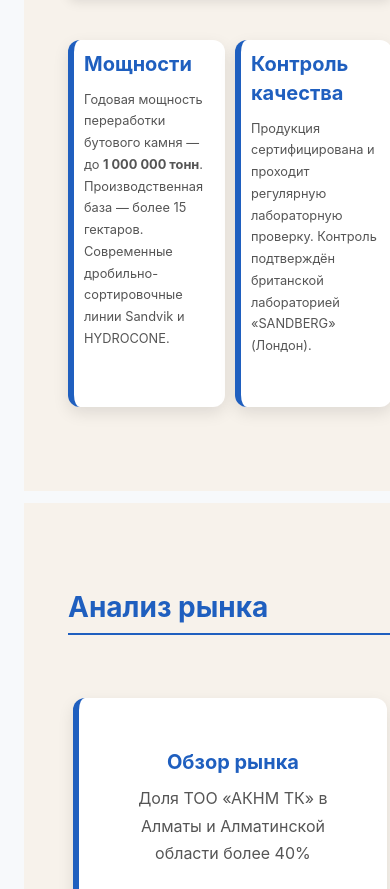
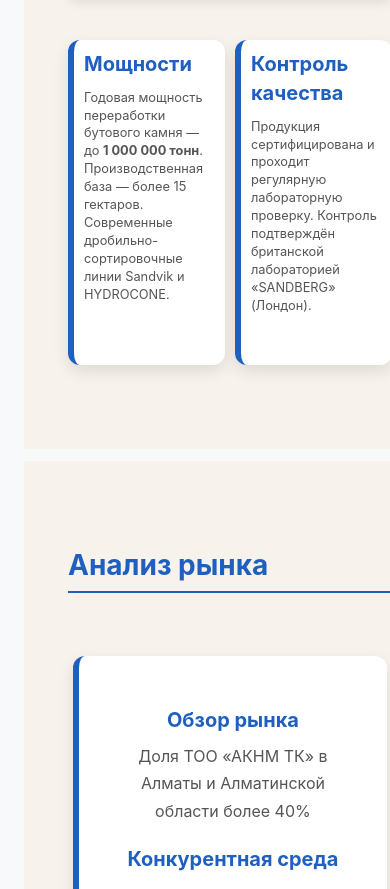
Before and after one commit to user-name232323/turansoft, a plain HTML site: page index.html in a window 390 px wide. Shown: the part 1439-2328 px from the top of the page. Drawn offline with Linux system fonts and the light colour scheme.

Commit message:
Размер карточек с приоритетом

```diff
--- a/style.css
+++ b/style.css
@@ -756,17 +756,17 @@ footer {
     height: auto;
   }
 
-  .card {
-    min-height: auto;
-    height: auto; /* карточка сама растягивается по тексту */
-    overflow: visible;
-    padding: 16px 12px;
+.card {
+    min-height: auto !important;
+    height: auto !important;
+    overflow: visible !important;
+    padding: 16px 12px !important;
   }
 
   .card p {
-    font-size: 14px;
-    line-height: 1.4; /* текст компактнее и лучше помещается */
-    white-space: normal; /* разрешает перенос строк */
+    font-size: 14px !important;
+    line-height: 1.4 !important;
+    white-space: normal !important;
   }
 
   /* --- Хедер --- */
```
